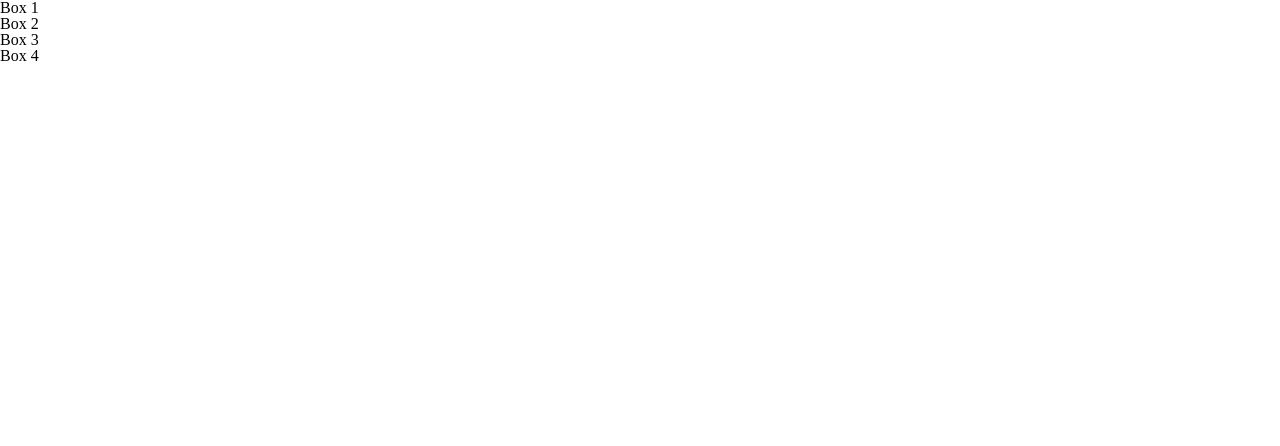
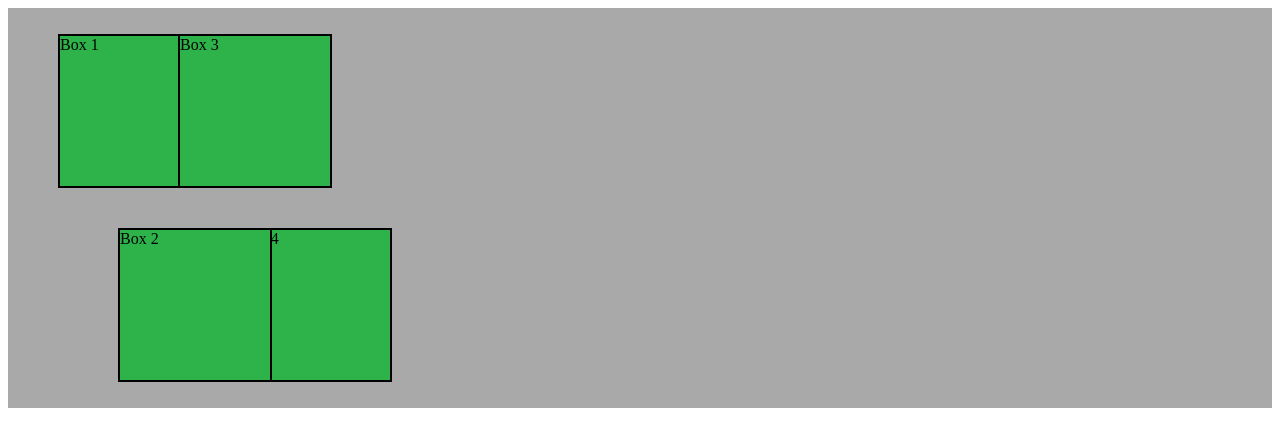
Before and after one commit to hishamss/Bootcamp-git, a plain HTML site: page day3-jan27/10-CSS_PositionedLayout/main.html in a window 1280 px wide. Drawn offline with Linux system fonts and the light colour scheme.

Commit message:
created day4 folder & created css reset exercise

```diff
--- a/day3-jan27/10-CSS_PositionedLayout/main.html
+++ b/day3-jan27/10-CSS_PositionedLayout/main.html
@@ -5,12 +5,12 @@
   <meta charset="UTF-8">
   <title>CSS Positioning Demo</title>
   <!-- Comment out each stylesheet to get the one you'd like to see -->
-  <link rel="stylesheet" href="reset.css">
+  <!-- <link rel="stylesheet" href="reset.css"> -->
    <!-- <link rel="stylesheet" href="static.css"> -->
   <!-- <link rel="stylesheet" href="relative.css"> -->
   <!-- <link rel="stylesheet" href="absolute.css"> -->
   <!-- <link rel="stylesheet" href="fixed.css"> -->
-  <!-- <link rel="stylesheet" href="zindex.css"> -->
+  <link rel="stylesheet" href="zindex.css">
   <!-- <link rel="stylesheet" href="invisible.css"> -->
 </head>
 
--- /dev/null
+++ b/day4-jan29/css/reset.css
@@ -0,0 +1,48 @@
+/* http://meyerweb.com/eric/tools/css/reset/
+   v2.0 | 20110126
+   License: none (public domain)
+*/
+
+html, body, div, span, applet, object, iframe,
+h1, h2, h3, h4, h5, h6, p, blockquote, pre,
+a, abbr, acronym, address, big, cite, code,
+del, dfn, em, img, ins, kbd, q, s, samp,
+small, strike, strong, sub, sup, tt, var,
+b, u, i, center,
+dl, dt, dd, ol, ul, li,
+fieldset, form, label, legend,
+table, caption, tbody, tfoot, thead, tr, th, td,
+article, aside, canvas, details, embed,
+figure, figcaption, footer, header, hgroup,
+menu, nav, output, ruby, section, summary,
+time, mark, audio, video {
+	margin: 0;
+	padding: 0;
+	border: 0;
+	font-size: 100%;
+	font: inherit;
+	vertical-align: baseline;
+}
+/* HTML5 display-role reset for older browsers */
+article, aside, details, figcaption, figure,
+footer, header, hgroup, menu, nav, section {
+	display: block;
+}
+body {
+	line-height: 1;
+}
+ol, ul {
+	list-style: none;
+}
+blockquote, q {
+	quotes: none;
+}
+blockquote:before, blockquote:after,
+q:before, q:after {
+	content: '';
+	content: none;
+}
+table {
+	border-collapse: collapse;
+	border-spacing: 0;
+}
```
Also changed, not shown: day4-jan29/example.html (added, +32 -0 lines).
